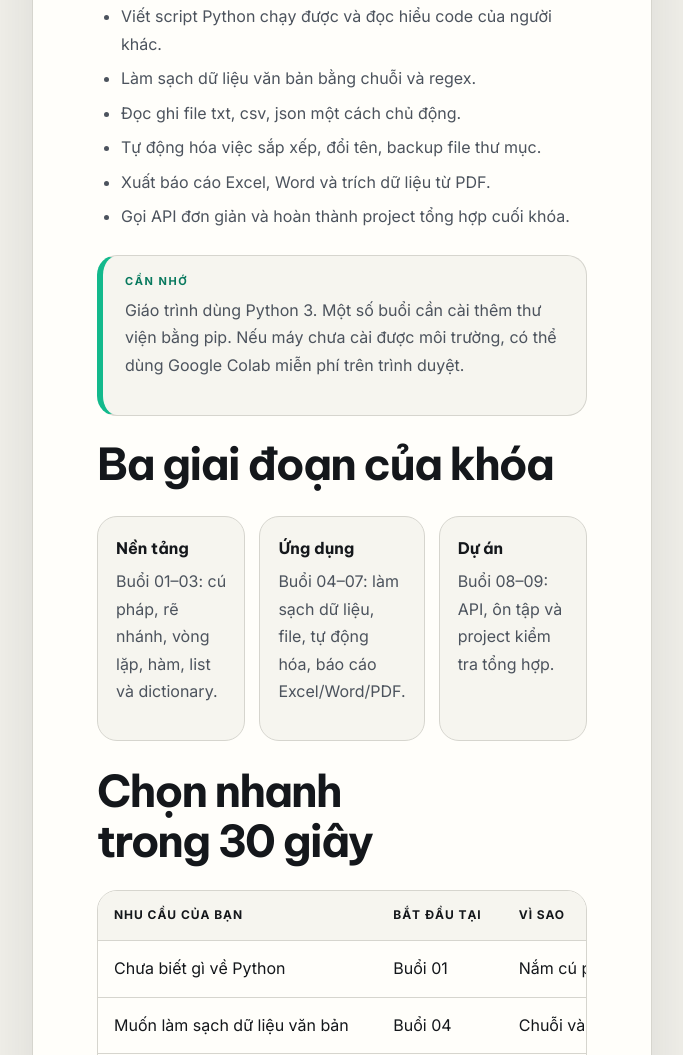
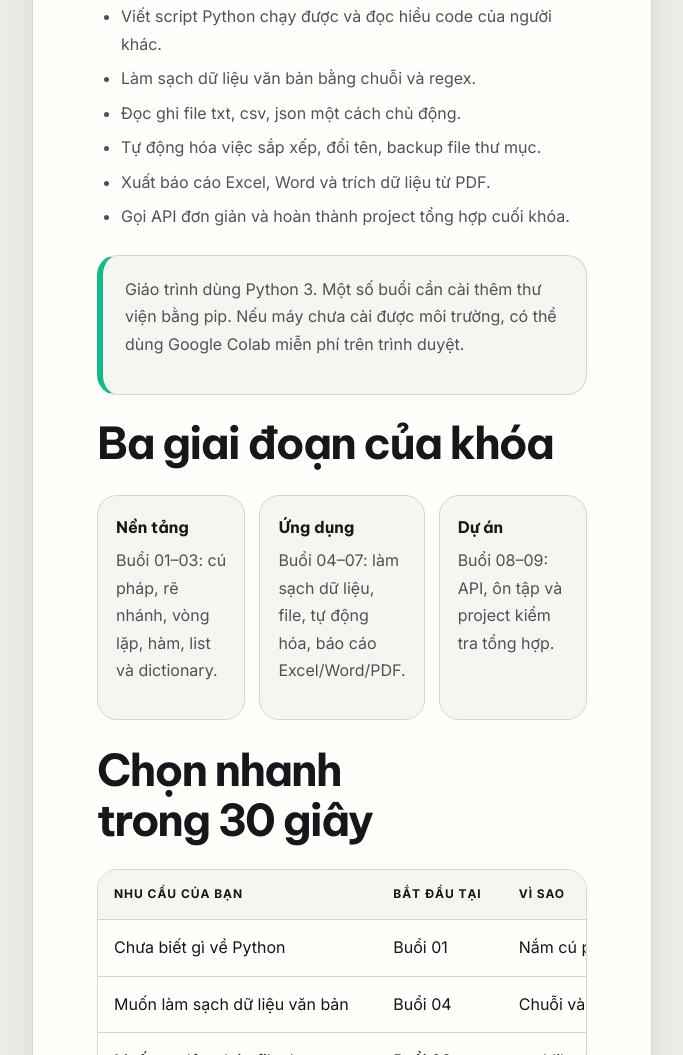
Before and after one commit to danny2904/lap-trinh-python, a website: page index.html in a window 1280 px wide. Shown: the part 1451-2506 px from the top of the page, without its empty margins (344-1027 px from the left). Drawn offline with Linux system fonts and the light colour scheme.

Commit message:
Dọn CSS label CẦN NHỚ thừa

```diff
--- a/index.html
+++ b/index.html
@@ -168,7 +168,6 @@
     ul,ol { color: var(--ink-soft); padding-left: 24px; }
     li { margin: 7px 0; }
     blockquote { margin: 24px 0; padding: 20px 22px; border-radius:20px; background: var(--surface-2); border: 1px solid var(--line); border-left: 6px solid var(--mint); }
-    blockquote::before { content: "CẦN NHỚ"; display:block; color: var(--mint-dark); font: 900 11px/1 var(--font-body); letter-spacing:.14em; margin-bottom:10px; }
     .table-wrap { overflow:auto; border:1px solid var(--line); border-radius:20px; margin:24px 0; }
     table { width:100%; border-collapse:collapse; min-width:720px; background:var(--surface); }
     th,td { text-align:left; padding:14px 16px; border-bottom:1px solid var(--line); vertical-align:top; }
```
